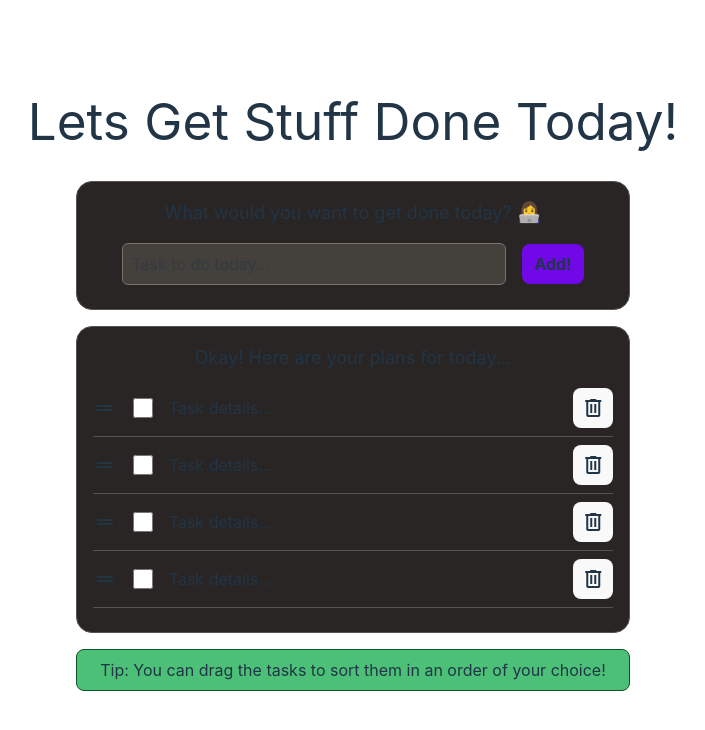
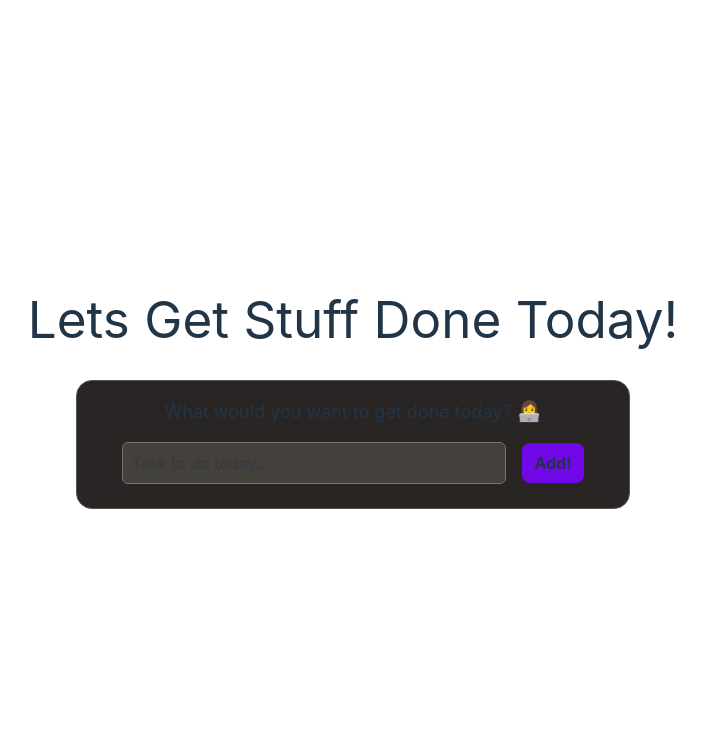
Before and after one commit to misha-kay/task-planner, a React (Vite) app: page / in a window 1280 px wide. Shown: the top 730 px of the page, without its empty margins (287-992 px from the left). Built offline with nearby package versions, Linux system fonts and the light colour scheme.

Commit message:
core functionality added

```diff
--- a/src/App.tsx
+++ b/src/App.tsx
@@ -1,18 +1,35 @@
-// import { useState } from 'react'
+import { useState } from 'react';
 import './App.css';
 import Form from './components/form'
 import List from './components/list'
 import Tooltip from './components/Tooltip';
 
 function App() {
+  const [tasks, setTasks] = useState<string[]>([]);
+  const [showTooltip, setShowTooltip] = useState(false);
+
+  const addTask = (task: string) => {
+    setTasks([...tasks, task]);
+    // Handle show & hide tooltip
+    setShowTooltip(true);
+    setTimeout(() => setShowTooltip(false), 3000);
+  };
+
+  const deleteTask = (index: number) => {
+    const updatedTasks = tasks.filter ((_, i) => i !== index);
+    setTasks(updatedTasks);
+  };
+
   return (
     <>
       <h1>Lets Get Stuff Done Today!</h1>
-      <Form />
-      <List />
-      <Tooltip />
+      <Form addTask={addTask}/>
+      {/* Only show List and Tooltip if there's at least one Task */}
+      {tasks.length > 0 && <List tasks={tasks} deleteTask={deleteTask} />}
+      {/* Tooltip appears once a Task is added */}
+      <Tooltip hide={!showTooltip} />
     </>
-  )
-}
+  );
+};
 
-export default App
+export default App;
--- a/src/components/Form.tsx
+++ b/src/components/Form.tsx
@@ -1,13 +1,33 @@
-const form = () => {
+import { useState } from 'react';
+
+type FormProps = {
+    addTask: (task: string) => void;
+};
+
+const Form = ({ addTask }: FormProps) => {
+
+    const [task, setTask] = useState('');
+    const handleSubmit = (e: React.FormEvent<HTMLFormElement>) => {
+        // Prevents the page from refreshing
+        e.preventDefault();
+
+        // Avoids empty tasks being added to List
+        if (task.trim() === '') return;
+
+        // Adds task to List and clears input from form
+        addTask(task);
+        setTask('');
+    };
+
     return (
         <div className="mx-12 mt-8 p-4 pb-6 border-1 border-stone-600 rounded-2xl bg-stone-800 justify-center">
             <h3 className="pb-4 text-lg">What would you want to get done today? <span className="text-xl">&#x1F469;&#x200D;&#x1F4BB;</span></h3>
-        <form>
-            <input type="text" id="todo" placeholder="Task to do today..." className="border-1 rounded-md mr-4 p-2 border-stone-500 bg-stone-700 w-sm"></input>
+            <form onSubmit={handleSubmit}>
+                <input type="text" id="todo" placeholder="Task to do today..." value={task} onChange={(e) => setTask(e.target.value)} className="border-1 rounded-md mr-4 p-2 border-stone-500 bg-stone-700 w-sm"></input>
                 <input type="submit" value="Add!" className="border-0 rounded-lg p-2 px-3 bg-violet-700 hover:bg-fuchsia-500 hover:cursor-pointer font-bold"></input>
             </form>
         </div>
     )
 }
 
-export default form
+export default Form;
--- a/src/components/List.tsx
+++ b/src/components/List.tsx
@@ -1,15 +1,17 @@
-import Task from './Task'
+import Task from './Task';
 
-const list = () => {
+type ListProps = {
+    tasks: string[];
+    deleteTask: (index: number) => void;
+}
+
+const List = ({ tasks, deleteTask}: ListProps) => {
   return (
     <div className="mx-12 mt-4 p-4 border-1 border-stone-600 rounded-2xl bg-stone-800 justify-center">
         <h3 className="pb-4 text-lg">Okay! Here are your plans for today...<span className="text-xl"></span></h3>
-        <Task />
-        <Task />
-        <Task />
-        <Task />
+        <Task tasks={tasks} deleteTask={deleteTask}/>
     </div>
   )
 }
 
-export default list
+export default List;
--- a/src/components/Task.tsx
+++ b/src/components/Task.tsx
@@ -1,14 +1,23 @@
-const Task = () => {
+type ListProps = {
+  tasks: string[];
+  deleteTask: (index: number) => void;
+};
+
+const Task = ({ tasks, deleteTask }: ListProps) => {
   return (
-    <div className="flex flex-row items-center place-content-between border-b-[0.25px] border-stone-600 pb-2 mb-2">
-        <div className="flex place-content-start items-center">
-            <p className="flex justify-center items-center mr-4 hover:cursor-grab"><span className="material-symbols-outlined">drag_handle</span></p>
-            <input type="checkbox" className="flex justify-center items-center w-5 h-5"></input>
-            <p className="pl-4">Task details...</p>
+    <>
+      {tasks.map((task, index) => (
+        <div key={index} className="flex flex-row items-center place-content-between border-b-[0.25px] border-stone-600 pb-2 mb-2">
+            <div className="flex place-content-start items-center">
+                <p className="flex justify-center items-center mr-4 hover:cursor-grab"><span className="material-symbols-outlined">drag_handle</span></p>
+                <input type="checkbox" className="flex justify-center items-center w-5 h-5"></input>
+                <p key={index} className="pl-4">{task}</p>
+            </div>
+            <button onClick={() => deleteTask(index)} className="border-0 rounded-lg bg-rose-700  hover:bg-rose-500 p-2 flex justify-center items-center hover:cursor-pointer"><span className="material-symbols-outlined">delete</span></button>
         </div>
-        <button className="border-0 rounded-lg bg-rose-700  hover:bg-rose-500 p-2 flex justify-center items-center hover:cursor-pointer"><span className="material-symbols-outlined">delete</span></button>
-    </div>
-  )
-}
+      ))}
+    </>
+  );
+};
 
-export default Task
+export default Task;
--- a/src/components/Tooltip.tsx
+++ b/src/components/Tooltip.tsx
@@ -1,9 +1,13 @@
-const Tooltip = () => {
+type TooltipProps = {
+  hide: boolean;
+};
+
+const Tooltip = ({ hide }: TooltipProps) => {
   return (
-    <div className="my-4 mx-12 border-1 border-green-900 bg-green-600/70 rounded-lg p-2">
+    <div className={`my-4 mx-12 border-1 border-green-900 bg-green-600/70 rounded-lg p-2 transition-opacity duration-500 ease-out ${hide ? 'opacity-0 hidden' : 'opacity-100'}`}>
       <p>Tip: You can drag the tasks to sort them in an order of your choice!</p>
     </div>
   )
 }
 
-export default Tooltip
+export default Tooltip;
```
Lines whose indentation alone changed are shown as unchanged.
